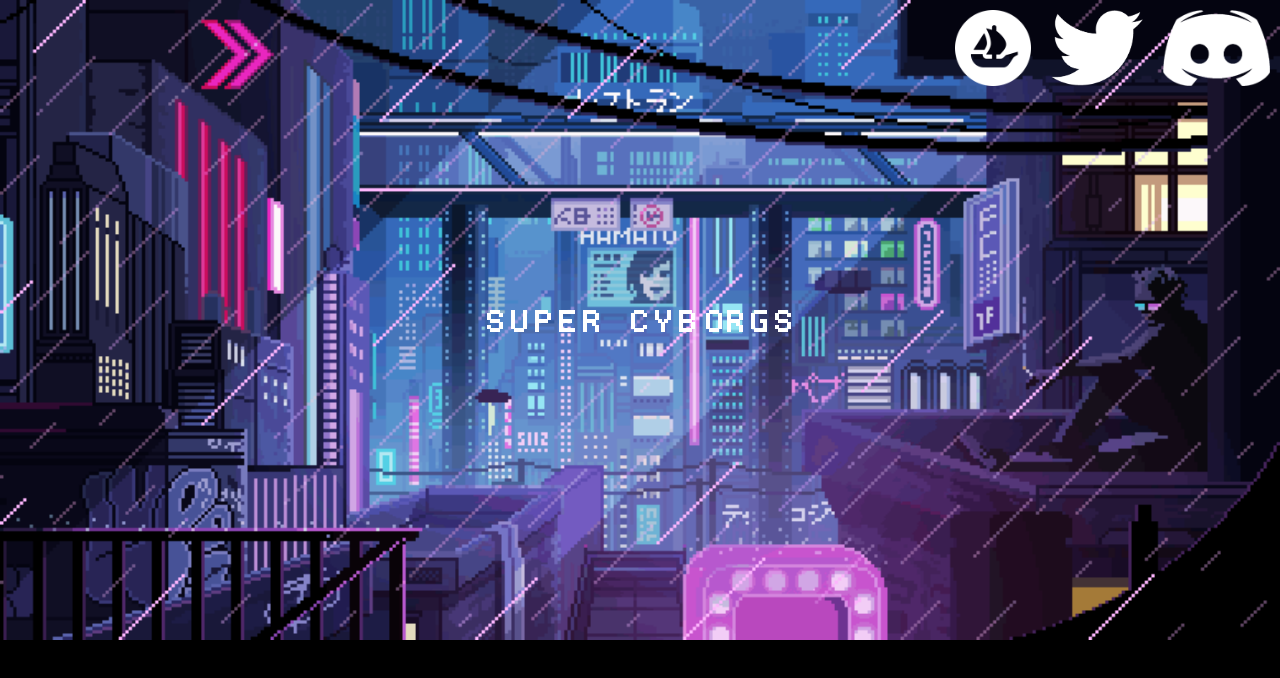
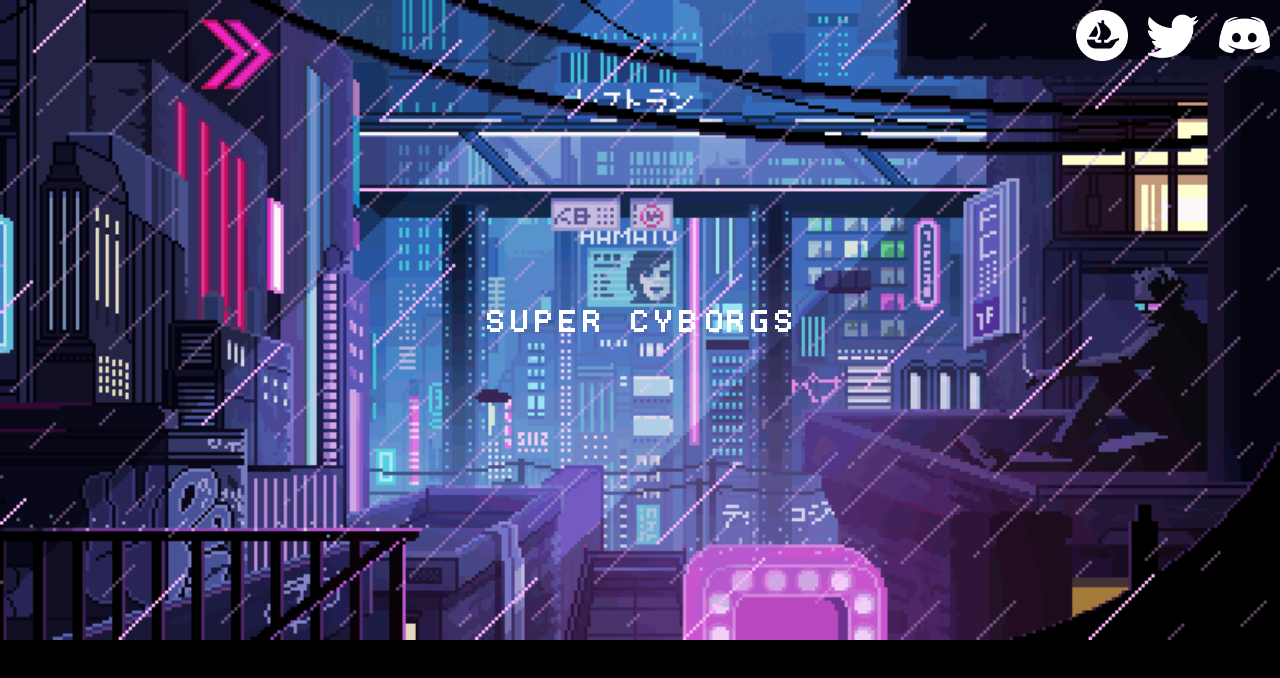
Before and after one commit to trevorwrightdev/supercyborgs, a React (Create React App) app: page / in a window 1280 px wide. Shown: the top 678 px of the page. Built offline with nearby package versions, Linux system fonts and the light colour scheme.

Commit message:
Made the social icons look better

```diff
--- a/src/components/SocialButton.js
+++ b/src/components/SocialButton.js
@@ -4,6 +4,8 @@ import openseaLogo from '../images/opensea-transparent-logo.png'
 
 
 const SocialButton = ({ social }) => {
+
+    // TODO: Pass in url as prop? and then link to page as prop?
 
     let imgURL = '';
 
--- a/src/index.css
+++ b/src/index.css
@@ -1,5 +1,6 @@
 /* TODO: Adjust things for bigger screen sizes, especially social  */
-
+/* TODO: Also, we can make it so if the page gets really short we stop scaling with screen size by doing min-height or something. Maybe */
+/* TODO: Last thing, just make sure every social logo has the same dimensions. */
 @font-face {
   font-family: 'Pixel';
   src: local('Pixel'), url('./fonts/OTF/dogica.otf') format('opentype');
@@ -50,4 +51,6 @@ nav {
 
 nav img {
   margin: 10px;
+  height: 4vw;
+  width: 4vw;
 }
```
Also changed, not shown: src/images/2021 Twitter logo - black.png, src/images/Discord-Logo-White.png.
